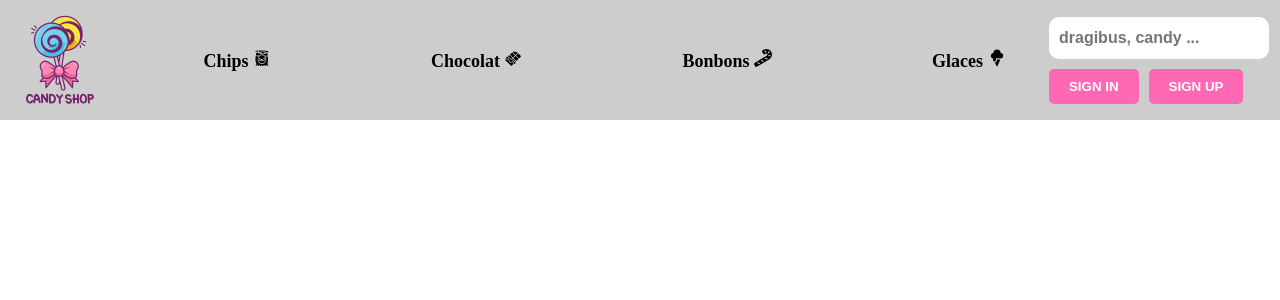
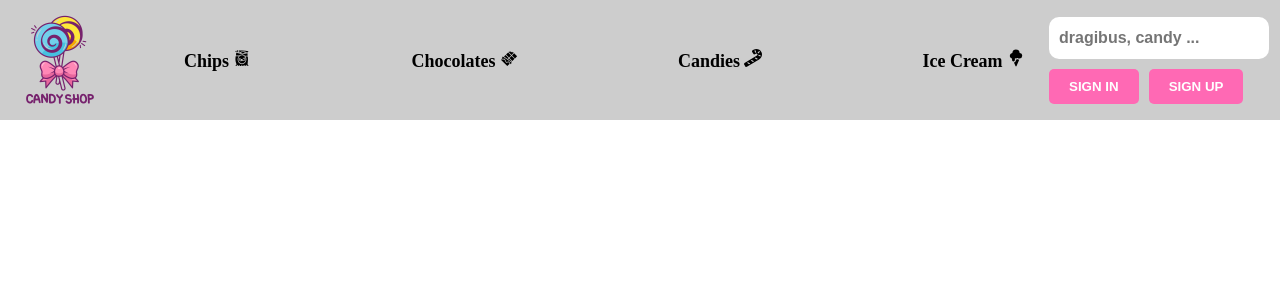
Before and after one commit to Arnemix/candy-shop, a React (Create React App) app: page / in a window 1280 px wide. Shown: the top 300 px of the page. Built offline with nearby package versions, Linux system fonts and the light colour scheme; a web font is replaced by a local one.

Commit message:
Switch french to english

```diff
--- a/src/data/database.json
+++ b/src/data/database.json
@@ -6,7 +6,7 @@
             "quantity": 15,
             "price": 2,
             "pictureName": "candy1.png",
-            "category": "bonbons"
+            "category": "candy"
         },
         {
             "id": 2,
@@ -14,7 +14,7 @@
             "quantity": 20,
             "price": 2,
             "pictureName": "candy2.png",
-            "category": "bonbons"
+            "category": "candy"
         },
         {
             "id": 3,
@@ -22,7 +22,7 @@
             "quantity": 10,
             "price": 2,
             "pictureName": "candy3.png",
-            "category": "bonbons"
+            "category": "candy"
         },
         {
             "id": 4,
@@ -30,7 +30,7 @@
             "quantity": 10,
             "price": 2,
             "pictureName": "candy4.png",
-            "category": "bonbons"
+            "category": "candy"
         },
         {
             "id": 5,
@@ -70,7 +70,7 @@
             "quantity": 10,
             "price": 2,
             "pictureName": "chocolate1.png",
-            "category": "chocolats"
+            "category": "chocolate"
         },
         {
             "id": 10,
@@ -78,7 +78,7 @@
             "quantity": 10,
             "price": 2,
             "pictureName": "chocolate2.png",
-            "category": "chocolats"
+            "category": "chocolate"
         },
         {
             "id": 11,
@@ -86,7 +86,7 @@
             "quantity": 10,
             "price": 2,
             "pictureName": "chocolate3.png",
-            "category": "chocolats"
+            "category": "chocolate"
         },
         {
             "id": 12,
@@ -94,7 +94,7 @@
             "quantity": 10,
             "price": 2,
             "pictureName": "chocolate4.png",
-            "category": "chocolats"
+            "category": "chocolate"
         },
         {
             "id": 13,
@@ -102,7 +102,7 @@
             "quantity": 10,
             "price": 2,
             "pictureName": "ice_cream1.png",
-            "category": "glaces"
+            "category": "ice_cream"
         },
         {
             "id": 14,
@@ -110,7 +110,7 @@
             "quantity": 10,
             "price": 1,
             "pictureName": "ice_cream2.png",
-            "category": "glaces"
+            "category": "ice_cream"
         },
         {
             "id": 15,
@@ -118,7 +118,7 @@
             "quantity": 10,
             "price": 1,
             "pictureName": "ice_cream3.png",
-            "category": "glaces"
+            "category": "ice_cream"
         },
         {
             "id": 16,
@@ -126,7 +126,7 @@
             "quantity": 10,
             "price": 1,
             "pictureName": "ice_cream4.png",
-            "category": "glaces"
+            "category": "ice_cream"
         }
     ]
 }
--- a/src/layouts/navbar/NavBar.jsx
+++ b/src/layouts/navbar/NavBar.jsx
@@ -7,8 +7,8 @@ import { IoIceCream } from "react-icons/io5";
 import { GiChocolateBar } from "react-icons/gi";
 import { GiChipsBag } from "react-icons/gi";
 import { useSelector } from "react-redux";
-import SignInModal from '../../components/SignIn/SIgnIn';
-import SignUpModal from '../../components/SignUp/SignUp';
+import SignInModal from "../../components/SignIn/SIgnIn";
+import SignUpModal from "../../components/SignUp/SignUp";
 
 function NavBar(props) {
     const product = useSelector((state) => state.productsReducers);
@@ -28,8 +28,6 @@ function NavBar(props) {
         setShowSignUpModal(true);
     };
 
-
-
     return (
         <div className="navbar">
             <Link to="/">
@@ -43,18 +41,18 @@ function NavBar(props) {
                         </Link>
                     </li>
                     <li>
-                        <Link to="/chocolats">
-                            Chocolat <GiChocolateBar />
+                        <Link to="/chocolates">
+                            Chocolates <GiChocolateBar />
                         </Link>
                     </li>
                     <li>
-                        <Link to="/bonbons">
-                            Bonbons <FaCandyCane />
+                        <Link to="/candies">
+                            Candies <FaCandyCane />
                         </Link>
                     </li>
                     <li>
-                        <Link to="/glaces">
-                            Glaces <IoIceCream />
+                        <Link to="/ice-cream">
+                            Ice Cream <IoIceCream />
                         </Link>
                     </li>
                 </ul>
@@ -68,7 +66,6 @@ function NavBar(props) {
                     {showSignUpModal && <SignUpModal onClose={() => setShowSignUpModal(false)} />}
                 </div>
             </div>
-
         </div>
     );
 }
```
Also changed, not shown: src/App.js (+6 -7 lines).
